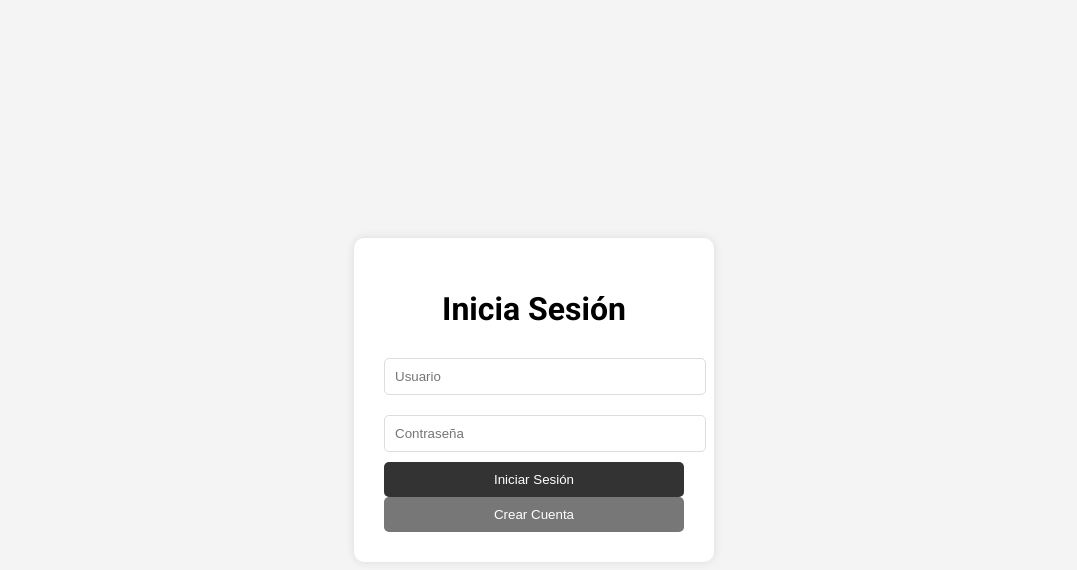
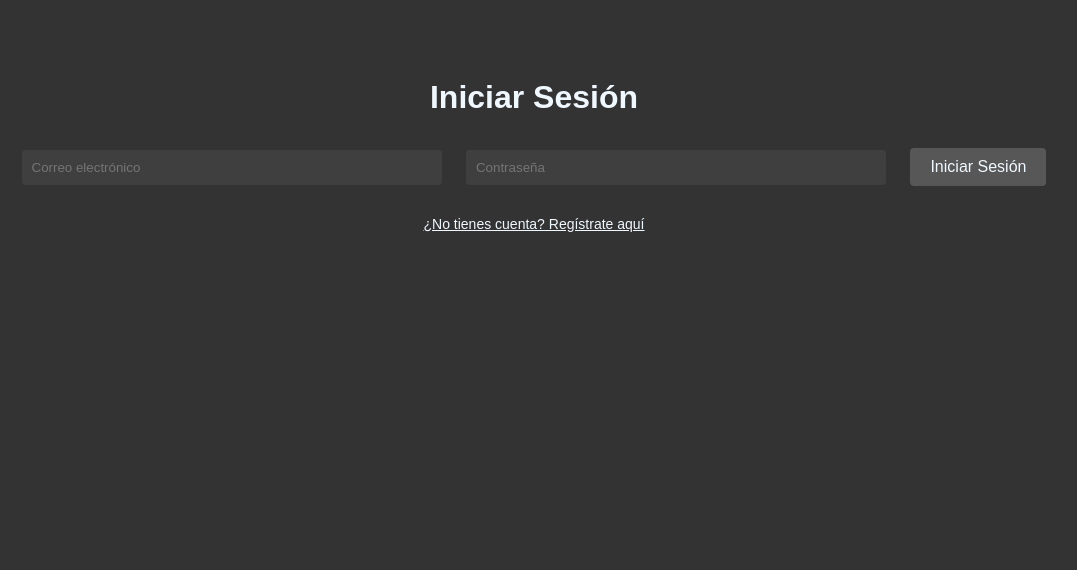
Before and after one commit to Papaconqueso12/RSC, a plain HTML site: page Login.html in a window 1280 px wide. Shown: the whole page, without its empty margins (106-1183 px from the left). Drawn offline with Linux system fonts and the light colour scheme.

Commit message:
Update Login.html

```diff
--- a/Login.html
+++ b/Login.html
@@ -1,131 +1,78 @@
 <!DOCTYPE html>
-<html lang="es">
+<html lang="en">
 <head>
     <meta charset="UTF-8">
     <meta name="viewport" content="width=device-width, initial-scale=1.0">
-    <title>Inicio de Sesión</title>
-    <link href="https://fonts.googleapis.com/css2?family=Roboto:wght@400;700&display=swap" rel="stylesheet">
+    <title>Login</title>
+    <script src="https://www.gstatic.com/firebasejs/9.6.1/firebase-app.js"></script>
+    <script src="https://www.gstatic.com/firebasejs/9.6.1/firebase-auth.js"></script>
     <style>
         body {
-            font-family: 'Roboto', sans-serif;
-            margin: 0;
-            padding: 0;
-            background-color: #f4f4f4;
-            display: flex;
-            justify-content: center;
-            align-items: center;
-            height: 100vh;
+            font-family: Arial, sans-serif;
+            background-color: rgb(51, 51, 51);
+            color: aliceblue;
+            text-align: center;
+            padding: 50px;
         }
-
-        .login-container {
-            background-color: #fff;
-            padding: 30px;
-            border-radius: 10px;
-            box-shadow: 0 0 10px rgba(0,0,0,0.1);
-            width: 300px;
-            text-align: center;
+        input {
+            margin: 10px;
+            padding: 10px;
+            width: 80%;
+            max-width: 400px;
+            border: none;
+            border-radius: 4px;
+            background-color: rgb(63, 63, 63);
+            color: aliceblue;
         }
-
-        h1 {
-            margin-bottom: 20px;
+        button {
+            padding: 10px 20px;
+            margin: 10px;
+            background-color: #575757;
+            border: none;
+            border-radius: 4px;
+            color: aliceblue;
+            cursor: pointer;
+            font-size: 16px;
         }
-
-        input {
-            width: 100%;
-            padding: 10px;
-            margin: 10px 0;
-            border: 1px solid #ddd;
-            border-radius: 5px;
+        button:hover {
+            background-color: #777777;
         }
-
-        button {
-            width: 100%;
-            padding: 10px;
-            background-color: #333;
-            color: #fff;
-            border: none;
-            border-radius: 5px;
-            cursor: pointer;
-        }
-
-        button:hover {
-            background-color: #555;
-        }
-
-        .secondary-button {
-            background-color: #777;
-        }
-
-        .secondary-button:hover {
-            background-color: #999;
-        }
-
-        p.error {
-            color: red;
-            font-size: 0.9em;
+        a {
+            color: aliceblue;
+            text-decoration: underline;
+            font-size: 14px;
+            display: block;
+            margin-top: 20px;
         }
     </style>
 </head>
 <body>
-    <div class="login-container">
-        <h1>Inicia Sesión</h1>
-        <form id="loginForm">
-            <input type="text" id="username" placeholder="Usuario" required>
-            <input type="password" id="password" placeholder="Contraseña" required>
-            <p class="error" id="errorMessage" style="display: none;">Credenciales incorrectas</p>
-            <button type="button" onclick="validateLogin()">Iniciar Sesión</button>
-        </form>
-        <button class="secondary-button" onclick="redirectToSignUp()">Crear Cuenta</button>
-    </div>
+    <h1>Iniciar Sesión</h1>
+    <input type="email" id="email" placeholder="Correo electrónico">
+    <input type="password" id="password" placeholder="Contraseña">
+    <button id="loginButton">Iniciar Sesión</button>
+    <a href="Signup.html">¿No tienes cuenta? Regístrate aquí</a>
 
-    <!-- Firebase Scripts -->
-    <script src="https://www.gstatic.com/firebasejs/9.6.10/firebase-app.js"></script>
-    <script src="https://www.gstatic.com/firebasejs/9.6.10/firebase-database.js"></script>
     <script>
-        const firebaseConfig = {
-            apiKey: "AIzaSyA9DpUKYt1o2iZC8iT582KnDGxenDrQvQY",
-            authDomain: "rscd-654c0.firebaseapp.com",
-            databaseURL: "https://rscd-654c0-default-rtdb.firebaseio.com/",
-            projectId: "rscd-654c0",
-            storageBucket: "rscd-654c0.firebasestorage.app",
-            messagingSenderId: "504911995936",
-            appId: "1:504911995936:web:e8355b5b037efb86e88845"
-        };
+        // Firebase Config
+        const firebaseConfig = { /* TU CONFIGURACIÓN */ };
+        const app = firebase.initializeApp(firebaseConfig);
+        const auth = firebase.auth();
 
-        const app = firebase.initializeApp(firebaseConfig);
-        const database = firebase.database();
+        // Inicio de sesión
+        document.getElementById("loginButton").addEventListener("click", () => {
+            const email = document.getElementById("email").value;
+            const password = document.getElementById("password").value;
 
-        // Validar credenciales de inicio de sesión
-        function validateLogin() {
-            const username = document.getElementById("username").value.trim();
-            const password = document.getElementById("password").value.trim();
-            const errorMessage = document.getElementById("errorMessage");
-
-            firebase.database().ref("users").once("value").then(snapshot => {
-                const users = snapshot.val();
-                let userFound = false;
-
-                for (const id in users) {
-                    if (users[id].username === username && users[id].password === password) {
-                        userFound = true;
-                        localStorage.setItem("activeUser", JSON.stringify({ username })); // Guardar sesión
-                        window.location.href = "index.html"; // Redirigir a la página principal
-                        break;
-                    }
-                }
-
-                if (!userFound) {
-                    errorMessage.style.display = "block"; // Mostrar error
-                }
-            }).catch(error => {
-                console.error("Error al iniciar sesión:", error);
-            });
-        }
-
-        // Redirigir a la página de creación de cuenta
-        function redirectToSignUp() {
-            window.location.href = "signup.html";
-        }
+            auth.signInWithEmailAndPassword(email, password)
+                .then(() => {
+                    alert("Inicio de sesión exitoso");
+                    window.location.href = "Chat.html"; // Redirige al chat
+                })
+                .catch(error => {
+                    alert("Error: " + error.message);
+                });
+        });
     </script>
 </body>
 </html>
```
